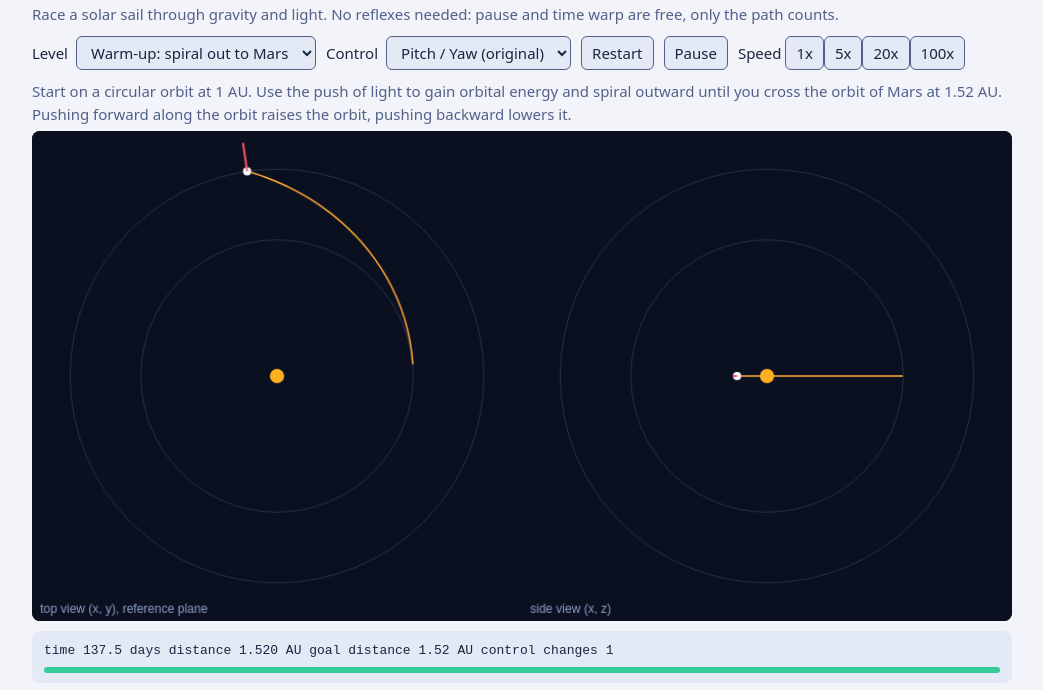
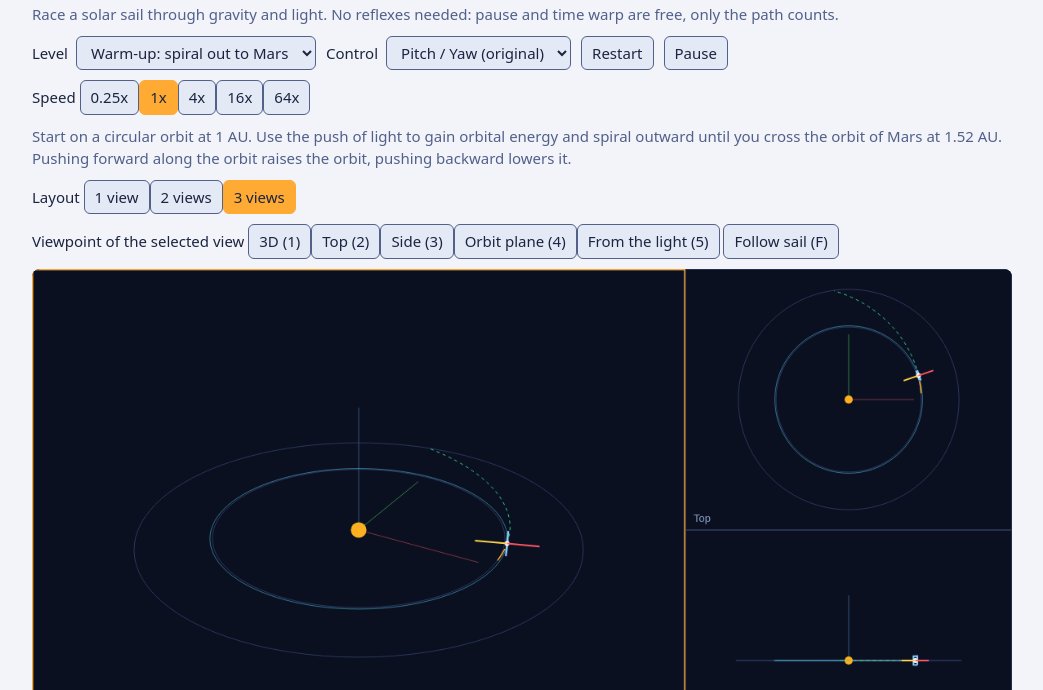
Before and after one commit to shenfan19/solar-sail-race, a plain HTML site: page index.html in a window 1280 px wide. Shown: the part 52-742 px from the top of the page, without its empty margins (118-1161 px from the left). Drawn offline with Linux system fonts and the light colour scheme.

Commit message:
3D views with layouts and viewpoint presets, real-time speed per level

```diff
--- a/index.html
+++ b/index.html
@@ -18,6 +18,8 @@
   input[type=range] { width:200px; }
   button, select { background:var(--panel); color:var(--text); border:1px solid var(--muted); border-radius:6px; padding:5px 10px; font:inherit; cursor:pointer; }
   button:hover { border-color:var(--accent); }
+  button.on { border-color:var(--accent); background:var(--accent); color:#1b2540; }
+  canvas { cursor:grab; }
   #hud { font-family:ui-monospace, monospace; font-size:13px; }
   #barBox { height:6px; background:var(--panel); border-radius:3px; margin-top:6px; overflow:hidden; }
   #bar { height:100%; width:0; background:var(--good); }
@@ -35,11 +37,17 @@
     <button id="restart">Restart</button>
     <button id="pause">Pause</button>
     <span>Speed
-      <button data-warp="1">1x</button><button data-warp="5">5x</button><button data-warp="20">20x</button><button data-warp="100">100x</button>
+      <button data-speed="0.25">0.25x</button><button data-speed="1">1x</button><button data-speed="4">4x</button><button data-speed="16">16x</button><button data-speed="64">64x</button>
     </span>
   </div>
   <p id="story"></p>
-  <canvas id="view" width="960" height="480"></canvas>
+  <div class="row">
+    <span>Layout
+      <button data-layout="one">1 view</button><button data-layout="two">2 views</button><button data-layout="three">3 views</button>
+    </span>
+    <span>Viewpoint of the selected view <span id="presets"></span> <button id="follow">Follow sail (F)</button></span>
+  </div>
+  <canvas id="view" width="1200" height="640"></canvas>
   <div class="card" style="margin-top:10px">
     <div id="hud"></div>
     <div id="barBox"><div id="bar"></div></div>
@@ -50,7 +58,7 @@
     <span style="color:var(--muted)">Arrow keys: up/down first angle, left/right second angle, Shift for 5&deg;, Space to pause</span>
   </div>
   <p id="ctrlHelp"></p>
-  <p>The red line is the sail normal. The green dashed line shows where you go if you change nothing. Switching the control scheme restarts the level and keeps separate best times.</p>
+  <p>3D views: click a view to select it, drag to rotate, wheel to zoom. Keys 1 to 5 jump the selected view to 3D, top, side, orbit plane or the light side, V cycles the layout, F follows the sail, [ and ] change speed. The red line is the sail normal, the yellow line points to the light. The green dashed line shows where you go if you change nothing. Switching the control scheme restarts the level and keeps separate best times.</p>
   <div class="card">
     <div>Personal best: <b id="best"></b></div>
     <div id="result"></div>
@@ -66,6 +74,7 @@
 <script src="js/trig.js"></script>
 <script src="js/controls.js"></script>
 <script src="js/sim.js"></script>
+<script src="js/view3d.js"></script>
 <script src="js/levels.js"></script>
 <script src="js/solutions.js"></script>
 <script src="js/game.js"></script>
--- a/js/game.js
+++ b/js/game.js
@@ -1,16 +1,20 @@
-// Browser front end: input, drawing, replay codes, local best times. All physics lives in sim.js,
-// all control mapping lives in controls.js.
+// Browser front end: input, 3D views, replay codes, local best times. All physics lives in sim.js,
+// all control mapping lives in controls.js, all drawing helpers live in view3d.js.
 (function () {
   'use strict';
-  const Sim = window.SailSim, Levels = window.SailLevels, Controls = window.SailControls, Solutions = window.SailSolutions || {};
+  const Sim = window.SailSim, Levels = window.SailLevels, Controls = window.SailControls, V = window.SailView;
+  const Solutions = window.SailSolutions || {};
   const $ = (id) => document.getElementById(id);
   const canvas = $('view'), ctx = canvas.getContext('2d');
 
-  let level, schemeId = Controls.order[0], scheme, state, keys, warp = 5, paused = false;
+  let level, schemeId = Controls.order[0], scheme, state, keys, paused = false;
+  let speed = 1, tickDebt = 0, lastTime = null;
   let ca = 0, cb = 0;
   let trail = [], predicted = [];
   let ghostTrail = [], ghostState = null, ghost = null, ghostCursor = null; // ghost = {level, control, keys}
   const TRAIL_EVERY = 10;
+  let layout = 'three', active = 0;
+  const vps = [V.makeViewport('iso'), V.makeViewport('top'), V.makeViewport('side')];
 
   // ---- storage helpers (storage may be blocked, the game must work without it) ----
   function bestKey() { return 'sailBest:' + level.id + ':' + schemeId; }
@@ -31,10 +35,11 @@
     state = Sim.createState(level, schemeId);
     ca = scheme.a.start; cb = scheme.b.start;
     keys = [{ t: 0, a: ca, b: cb }];
-    trail = []; predicted = [];
+    trail = []; predicted = []; tickDebt = 0;
     paused = false; $('pause').textContent = 'Pause';
     $('story').textContent = level.story;
     if (!keepResult) { $('result').textContent = ''; $('code').value = ''; }
+    vps.forEach((vp) => { vp.zoom = 1; });
     refreshBest();
     resetGhost();
     configureSliders();
@@ -116,64 +121,90 @@
   }
 
   // ---- drawing ----
-  function panel(ox, oy, size, ax, ay, title) {
-    const span = level.view.span, sc = size / (2 * span);
-    const px = (p) => ox + size / 2 + p[ax] * sc;
-    const py = (p) => oy + size / 2 - p[ay] * sc;
+  function orbitNormal(s) {
+    const hx = s.y * s.vz - s.z * s.vy, hy = s.z * s.vx - s.x * s.vz, hz = s.x * s.vy - s.y * s.vx;
+    const n = Math.hypot(hx, hy, hz) || 1;
+    return [hx / n, hy / n, hz / n];
+  }
+  function lightDir(s) {
+    if (level.light === 'external') return [s.lx, s.ly, s.lz];
+    const r = Math.hypot(s.x, s.y, s.z) || 1;
+    return [s.x / r, s.y / r, s.z / r];
+  }
+
+  function drawViewport(vp, index) {
+    const R = vp.rect, span = level.view.span;
+    const me = [state.x, state.y, state.z];
+    const h = orbitNormal(state), l = lightDir(state);
+    V.updateDynamic(vp, h, l);
+    V.prep(vp, span, vp.follow ? me : [0, 0, 0]);
+
     ctx.save();
-    ctx.beginPath(); ctx.rect(ox, oy, size, size); ctx.clip();
-    ctx.fillStyle = '#0b1020'; ctx.fillRect(ox, oy, size, size);
-    ctx.strokeStyle = '#26324f'; ctx.lineWidth = 1;
-    const ring = level.light === 'central'
+    ctx.beginPath(); ctx.rect(R.x, R.y, R.w, R.h); ctx.clip();
+    ctx.fillStyle = '#0b1020'; ctx.fillRect(R.x, R.y, R.w, R.h);
+
+    // reference plane rings and axes
+    const X = [1, 0, 0], Y = [0, 1, 0], Zv = [0, 0, 1], O = [0, 0, 0];
+    const rings = level.light === 'central'
       ? (level.goal.minInc === undefined ? [1, level.goal.rMin] : [1]) : [level.goal.rMin, 7, level.goal.rMax];
-    ring.forEach((r) => { ctx.beginPath(); ctx.arc(ox + size / 2, oy + size / 2, r * sc, 0, 6.2832); ctx.stroke(); });
-    ctx.fillStyle = level.light === 'central' ? '#ffb020' : '#3a7bd5';
-    ctx.beginPath();
-    ctx.arc(ox + size / 2, oy + size / 2, level.light === 'central' ? 7 : level.bodyRadius * sc, 0, 6.2832);
-    ctx.fill();
-    if (level.light === 'external' && ay === 1) { // planet shadow in the plane view that contains the light
-      const w = level.bodyRadius * sc;
-      ctx.fillStyle = 'rgba(0,0,0,0.45)';
-      ctx.save(); ctx.translate(ox + size / 2, oy + size / 2); ctx.rotate(Math.atan2(-state.ly, state.lx));
-      ctx.fillRect(0, -w, span * 2 * sc, 2 * w); ctx.restore();
+    rings.forEach((r) => V.polyline(ctx, vp, V.circlePoints(O, r, X, Y, 96), '#2b3860', 1));
+    const ax = span * 0.5;
+    V.segment(ctx, vp, O, [ax, 0, 0], '#7a3340', 1);
+    V.segment(ctx, vp, O, [0, ax, 0], '#337a45', 1);
+    V.segment(ctx, vp, O, [0, 0, ax], '#33557a', 1);
+
+    // current orbit plane, shows the tilt against the reference plane
+    const rNow = Math.hypot(me[0], me[1], me[2]);
+    if (rNow > 1e-9) {
+      const e1 = [me[0] / rNow, me[1] / rNow, me[2] / rNow], e2 = V.cross(h, e1);
+      V.polyline(ctx, vp, V.circlePoints(O, rNow, e1, e2, 96), 'rgba(80,200,230,0.55)', 1);
     }
-    const line = (pts, color, width, dash) => {
-      if (pts.length < 2) return;
-      ctx.strokeStyle = color; ctx.lineWidth = width; ctx.setLineDash(dash || []);
-      ctx.beginPath(); ctx.moveTo(px(pts[0]), py(pts[0]));
-      for (let i = 1; i < pts.length; i++) ctx.lineTo(px(pts[i]), py(pts[i]));
-      ctx.stroke(); ctx.setLineDash([]);
-    };
-    line(ghostTrail, '#7a8cff', 1.5);
-    line(trail, '#ffaa33', 1.5);
-    line(predicted, '#33cc99', 1, [4, 4]);
-    const me = [state.x, state.y, state.z];
-    const nrm = Sim.sailNormal(state, ca, cb, {});
-    ctx.fillStyle = '#ffffff';
-    ctx.beginPath(); ctx.arc(px(me), py(me), 4, 0, 6.2832); ctx.fill();
-    const nv = [nrm.x, nrm.y, nrm.z];
-    ctx.strokeStyle = '#ff5566'; ctx.lineWidth = 2;
-    ctx.beginPath(); ctx.moveTo(px(me), py(me));
-    ctx.lineTo(px(me) + nv[ax] * 28, py(me) - nv[ay] * 28); ctx.stroke();
-    if (ghostState) {
-      const g = [ghostState.x, ghostState.y, ghostState.z];
-      ctx.fillStyle = '#7a8cff'; ctx.beginPath(); ctx.arc(px(g), py(g), 3, 0, 6.2832); ctx.fill();
+
+    // central body and planet shadow
+    if (level.light === 'central') V.disc(ctx, vp, O, span * 0.03, '#ffb020', 5);
+    else {
+      V.disc(ctx, vp, O, level.bodyRadius, '#3a7bd5', 4);
+      const lz = [l[0], l[1], l[2]], p1 = Zv, p2 = V.cross(lz, Zv), len = span * 1.2, b = level.bodyRadius;
+      const c0 = V.circlePoints(O, b, p1, p2, 24), c1 = V.circlePoints(V.add(O, lz, len), b, p1, p2, 24);
+      V.polyline(ctx, vp, c0, 'rgba(160,160,200,0.5)', 1);
+      V.polyline(ctx, vp, c1, 'rgba(160,160,200,0.25)', 1);
+      for (let i = 0; i < 24; i += 6) V.segment(ctx, vp, c0[i], c1[i], 'rgba(160,160,200,0.25)', 1);
     }
-    if (level.light === 'external' && ay === 1) { // sun direction marker
-      ctx.strokeStyle = '#ffb020'; ctx.lineWidth = 3;
-      ctx.beginPath(); ctx.moveTo(ox + 40 - state.lx * 24, oy + 40 + state.ly * 24);
-      ctx.lineTo(ox + 40 + state.lx * 24, oy + 40 - state.ly * 24); ctx.stroke();
-      ctx.fillStyle = '#ffb020'; ctx.font = '11px sans-serif'; ctx.fillText('light', ox + 24, oy + 76);
-    }
-    ctx.fillStyle = '#8ea0c8'; ctx.font = '12px sans-serif'; ctx.fillText(title, ox + 8, oy + size - 8);
+
+    V.polyline(ctx, vp, ghostTrail, '#7a8cff', 1.5);
+    V.polyline(ctx, vp, trail, '#ffaa33', 1.5);
+    V.polyline(ctx, vp, predicted, '#33cc99', 1, [4, 4]);
+    if (ghostState) V.disc(ctx, vp, [ghostState.x, ghostState.y, ghostState.z], span * 0.01, '#7a8cff', 3);
+
+    // the sail: a small square facing along its normal, a red normal arrow and a yellow arrow toward the light
+    const nrm = Sim.sailNormal(state, ca, cb, {}), n = [nrm.x, nrm.y, nrm.z];
+    const ref = Math.abs(n[2]) < 0.9 ? Zv : X;
+    const s1 = V.norm(V.cross(n, ref)), s2 = V.cross(n, s1), q = span * 0.035;
+    const corners = [[1, 1], [1, -1], [-1, -1], [-1, 1], [1, 1]].map((c) => V.add(V.add(me, s1, c[0] * q), s2, c[1] * q));
+    V.polyline(ctx, vp, corners, '#88ccff', 2);
+    V.disc(ctx, vp, me, span * 0.008, '#ffffff', 3);
+    V.segment(ctx, vp, me, V.add(me, n, span * 0.12), '#ff5566', 2);
+    V.segment(ctx, vp, me, V.add(me, l, -span * 0.12), '#ffd34d', 2);
+
+    // label and active frame
+    ctx.fillStyle = '#8ea0c8'; ctx.font = '13px sans-serif';
+    const preset = V.PRESETS.find((p) => p.id === vp.mode);
+    ctx.fillText((preset ? preset.name : 'Free') + (vp.follow ? ', follows the sail' : ''), R.x + 10, R.y + R.h - 10);
     ctx.restore();
+    ctx.strokeStyle = index === active ? '#ffaa33' : '#26324f'; ctx.lineWidth = index === active ? 2 : 1;
+    ctx.strokeRect(R.x + 0.5, R.y + 0.5, R.w - 1, R.h - 1);
+  }
+
+  function layoutViewports() {
+    const rects = V.LAYOUTS[layout], W = canvas.width, H = canvas.height;
+    rects.forEach((r, i) => { vps[i].rect = { x: r[0] * W, y: r[1] * H, w: r[2] * W, h: r[3] * H }; });
+    if (active >= rects.length) active = 0;
   }
 
   function draw() {
-    const h = canvas.height;
-    ctx.clearRect(0, 0, canvas.width, h);
-    panel(0, 0, h, 0, 1, 'top view (x, y), reference plane');
-    panel(h, 0, h, 0, 2, 'side view (x, z)');
+    layoutViewports();
+    ctx.clearRect(0, 0, canvas.width, canvas.height);
+    for (let i = 0; i < V.LAYOUTS[layout].length; i++) drawViewport(vps[i], i);
     const r = Math.sqrt(state.x * state.x + state.y * state.y + state.z * state.z);
     let goalText, progress;
     if (level.goal.minInc !== undefined) {
@@ -191,11 +222,19 @@
     $('bar').style.width = Math.max(0, Math.min(100, progress * 100)) + '%';
   }
 
-  function frame() {
-    if (!paused) {
-      for (let i = 0; i < warp && !state.done; i++) tickOnce();
-      predict();
+  // Simulation speed is in real time: level.view.rate simulated time units per second at 1x, times the speed button.
+  function frame(now) {
+    if (lastTime === null) lastTime = now;
+    const dtReal = Math.min(0.1, (now - lastTime) / 1000);
+    lastTime = now;
+    if (!paused && !state.done) {
+      tickDebt += dtReal * speed * level.view.rate / level.dt;
+      let n = Math.floor(tickDebt);
+      tickDebt -= n;
+      if (n > 4000) n = 4000;
+      for (let i = 0; i < n && !state.done; i++) tickOnce();
     }
+    predict();
     draw();
     requestAnimationFrame(frame);
   }
@@ -210,15 +249,76 @@
   $('pause').addEventListener('click', () => { if (!state.done) paused = !paused; $('pause').textContent = paused ? 'Resume' : 'Pause'; });
   $('ca').addEventListener('input', (e) => setControl(+e.target.value, cb));
   $('cb').addEventListener('input', (e) => setControl(ca, +e.target.value));
-  document.querySelectorAll('[data-warp]').forEach((b) => b.addEventListener('click', () => { warp = +b.dataset.warp; }));
+
+  function setSpeed(s) {
+    speed = s;
+    document.querySelectorAll('[data-speed]').forEach((b) => b.classList.toggle('on', +b.dataset.speed === s));
+  }
+  document.querySelectorAll('[data-speed]').forEach((b) => b.addEventListener('click', () => setSpeed(+b.dataset.speed)));
+  setSpeed(1);
+
+  function setLayout(name) {
+    layout = name;
+    document.querySelectorAll('[data-layout]').forEach((b) => b.classList.toggle('on', b.dataset.layout === name));
+  }
+  document.querySelectorAll('[data-layout]').forEach((b) => b.addEventListener('click', () => setLayout(b.dataset.layout)));
+  setLayout('three');
+
+  const presetBox = $('presets');
+  V.PRESETS.forEach((p) => {
+    const b = document.createElement('button');
+    b.textContent = p.name + ' (' + p.key + ')'; b.dataset.preset = p.id;
+    b.addEventListener('click', () => V.applyPreset(vps[active], p.id));
+    presetBox.appendChild(b);
+  });
+  $('follow').addEventListener('click', () => { vps[active].follow = !vps[active].follow; });
+
+  // mouse: click selects a viewport, drag rotates it, wheel zooms it
+  function viewportAt(e) {
+    const b = canvas.getBoundingClientRect(), k = canvas.width / b.width;
+    const x = (e.clientX - b.left) * k, y = (e.clientY - b.top) * k;
+    for (let i = 0; i < V.LAYOUTS[layout].length; i++) {
+      const R = vps[i].rect;
+      if (x >= R.x && x < R.x + R.w && y >= R.y && y < R.y + R.h) return i;
+    }
+    return -1;
+  }
+  let drag = null;
+  canvas.addEventListener('mousedown', (e) => {
+    const i = viewportAt(e);
+    if (i < 0) return;
+    active = i; drag = { x: e.clientX, y: e.clientY };
+  });
+  window.addEventListener('mouseup', () => { drag = null; });
+  window.addEventListener('mousemove', (e) => {
+    if (!drag) return;
+    const vp = vps[active];
+    vp.mode = 'free';
+    vp.az -= (e.clientX - drag.x) * 0.5;
+    vp.el = Math.max(-90, Math.min(90, vp.el + (e.clientY - drag.y) * 0.5));
+    drag.x = e.clientX; drag.y = e.clientY;
+  });
+  canvas.addEventListener('wheel', (e) => {
+    const i = viewportAt(e);
+    if (i < 0) return;
+    e.preventDefault();
+    vps[i].zoom = Math.max(0.15, Math.min(40, vps[i].zoom * (e.deltaY < 0 ? 1.15 : 1 / 1.15)));
+  }, { passive: false });
+
   window.addEventListener('keydown', (e) => {
     if (e.target && (e.target.tagName === 'TEXTAREA' || e.target.tagName === 'SELECT')) return;
     const step = e.shiftKey ? 5 : 1;
+    const pre = V.PRESETS.find((p) => p.key === e.key);
     if (e.key === 'ArrowUp') setControl(ca + step, cb);
     else if (e.key === 'ArrowDown') setControl(ca - step, cb);
     else if (e.key === 'ArrowLeft') setControl(ca, cb - step);
     else if (e.key === 'ArrowRight') setControl(ca, cb + step);
     else if (e.key === ' ') { $('pause').click(); }
+    else if (pre) V.applyPreset(vps[active], pre.id);
+    else if (e.key === 'v' || e.key === 'V') { const o = ['one', 'two', 'three']; setLayout(o[(o.indexOf(layout) + 1) % 3]); }
+    else if (e.key === 'f' || e.key === 'F') $('follow').click();
+    else if (e.key === '[') setSpeed(Math.max(0.25, speed / 4));
+    else if (e.key === ']') setSpeed(Math.min(64, speed * 4));
     else return;
     e.preventDefault();
   });
@@ -243,6 +343,13 @@
   $('ghostClear').addEventListener('click', () => { ghost = null; startLevel(level.id); });
   $('copy').addEventListener('click', () => { $('code').select(); try { document.execCommand('copy'); } catch (e) { /* ignore */ } });
 
-  startLevel(Levels[0].id);
+  // optional deep link, for example index.html#level=earth-polar&control=cone-clock&layout=one
+  const hash = {};
+  location.hash.replace(/^#/, '').split('&').forEach((kv) => { const p = kv.split('='); if (p[0]) hash[p[0]] = p[1]; });
+  if (hash.control && Controls.registry[hash.control]) { schemeId = hash.control; csel.value = schemeId; }
+  if (hash.layout && V.LAYOUTS[hash.layout]) setLayout(hash.layout);
+  const first = Levels.find((l) => l.id === hash.level) || Levels[0];
+  sel.value = first.id;
+  startLevel(first.id);
   requestAnimationFrame(frame);
 })();
--- a/js/levels.js
+++ b/js/levels.js
@@ -1,5 +1,6 @@
 // Level definitions. All numbers are data; the simulation core contains none.
 // Heliocentric levels: length AU, time day, mu in AU^3/day^2, sail acceleration = beta * mu / r^2 * cos^2(cone).
+// view.rate: simulated time units per real second at speed 1x.
 // Planet levels: length Earth radius, time hour, mu in R^3/h^2, sail acceleration is constant (light is far away).
 (function (root) {
   'use strict';
@@ -18,7 +19,7 @@
       fail: { rMin: 0.2, rMax: 2.5 },
       maxTicks: 20000,
       autopilot: { law: 'spiral', cone: 35 },
-      view: { span: 1.8 }
+      view: { span: 1.8, rate: 4 }
     },
     {
       id: 'sun-polar',
@@ -34,7 +35,7 @@
       fail: { rMin: 0.1, rMax: 2.5 },
       maxTicks: 20000,
       autopilot: { law: 'incline', cone: 35 },
-      view: { span: 1.6 }
+      view: { span: 1.6, rate: 10 }
     },
     {
       id: 'earth-polar',
@@ -54,7 +55,7 @@
       fail: { rMin: 1.2, rMax: 20 },
       maxTicks: 200000,
       autopilot: { law: 'incline', cone: 35 },
-      view: { span: 16 }
+      view: { span: 16, rate: 8 }
     }
   ];
   if (typeof module !== 'undefined' && module.exports) module.exports = levels; else root.SailLevels = levels;
--- /dev/null
+++ b/js/view3d.js
@@ -0,0 +1,103 @@
+// Small dependency free 3D drawing on a 2D canvas: orbit camera, perspective projection, preset viewpoints,
+// several viewports on one canvas. Drawing only; nothing here touches the simulation.
+(function (root) {
+  'use strict';
+  const D2R = Math.PI / 180;
+
+  const PRESETS = [
+    { id: 'iso', name: '3D', key: '1', az: -60, el: 28, follow: false },
+    { id: 'top', name: 'Top', key: '2', az: -90, el: 90, follow: false },
+    { id: 'side', name: 'Side', key: '3', az: -90, el: 0, follow: false },
+    { id: 'plane', name: 'Orbit plane', key: '4', dynamic: true, follow: false },
+    { id: 'light', name: 'From the light', key: '5', dynamic: true, follow: true }
+  ];
+
+  const LAYOUTS = {
+    one: [[0, 0, 1, 1]],
+    two: [[0, 0, 0.5, 1], [0.5, 0, 0.5, 1]],
+    three: [[0, 0, 2 / 3, 1], [2 / 3, 0, 1 / 3, 0.5], [2 / 3, 0.5, 1 / 3, 0.5]]
+  };
+
+  function makeViewport(presetId) {
+    const vp = { rect: { x: 0, y: 0, w: 1, h: 1 }, mode: 'iso', az: -60, el: 28, zoom: 1, follow: false };
+    applyPreset(vp, presetId);
+    return vp;
+  }
+
+  function applyPreset(vp, presetId) {
+    const p = PRESETS.find((q) => q.id === presetId) || PRESETS[0];
+    vp.mode = p.id; vp.follow = p.follow;
+    if (!p.dynamic) { vp.az = p.az; vp.el = p.el; }
+  }
+
+  // Dynamic presets follow the simulation: the orbit plane view looks along the orbit normal,
+  // the light view sits on the light source side and looks at the craft.
+  function updateDynamic(vp, h, l) {
+    let d = null;
+    if (vp.mode === 'plane') d = h; else if (vp.mode === 'light') d = [-l[0], -l[1], -l[2]];
+    if (!d) return;
+    vp.el = Math.asin(Math.max(-1, Math.min(1, d[2]))) / D2R;
+    vp.az = Math.atan2(d[1], d[0]) / D2R;
+  }
+
+  function prep(vp, span, target) {
+    const az = vp.az * D2R, el = vp.el * D2R, ce = Math.cos(el), se = Math.sin(el);
+    vp.cam = {
+      r: [-Math.sin(az), Math.cos(az), 0],
+      u: [-se * Math.cos(az), -se * Math.sin(az), ce],
+      c: [ce * Math.cos(az), ce * Math.sin(az), se],
+      t: target, D: 4 * span / vp.zoom,
+      scale: Math.min(vp.rect.w, vp.rect.h) / (2 * span / vp.zoom)
+    };
+  }
+
+  // returns [screenX, screenY, perspective factor] or null when behind the camera
+  function project(vp, p) {
+    const c = vp.cam, dx = p[0] - c.t[0], dy = p[1] - c.t[1], dz = p[2] - c.t[2];
+    const sx = dx * c.r[0] + dy * c.r[1] + dz * c.r[2];
+    const sy = dx * c.u[0] + dy * c.u[1] + dz * c.u[2];
+    const w = dx * c.c[0] + dy * c.c[1] + dz * c.c[2];
+    const den = c.D - w;
+    if (den < 0.1 * c.D) return null;
+    const f = c.D / den;
+    return [vp.rect.x + vp.rect.w / 2 + sx * f * c.scale, vp.rect.y + vp.rect.h / 2 - sy * f * c.scale, f];
+  }
+
+  function polyline(ctx, vp, pts, color, width, dash) {
+    if (pts.length < 2) return;
+    ctx.strokeStyle = color; ctx.lineWidth = width; ctx.setLineDash(dash || []);
+    ctx.beginPath();
+    let pen = false;
+    for (let i = 0; i < pts.length; i++) {
+      const q = project(vp, pts[i]);
+      if (!q) { pen = false; continue; }
+      if (pen) ctx.lineTo(q[0], q[1]); else { ctx.moveTo(q[0], q[1]); pen = true; }
+    }
+    ctx.stroke(); ctx.setLineDash([]);
+  }
+
+  function segment(ctx, vp, a, b, color, width) { polyline(ctx, vp, [a, b], color, width); }
+
+  function disc(ctx, vp, p, worldRadius, color, minPx) {
+    const q = project(vp, p);
+    if (!q) return;
+    ctx.fillStyle = color;
+    ctx.beginPath(); ctx.arc(q[0], q[1], Math.max(minPx || 2, worldRadius * vp.cam.scale * q[2]), 0, 6.2832); ctx.fill();
+  }
+
+  // circle of given radius around `center`, spanned by unit vectors e1 and e2
+  function circlePoints(center, radius, e1, e2, n) {
+    const pts = [];
+    for (let i = 0; i <= n; i++) {
+      const a = i / n * 6.283185307179586, c = Math.cos(a) * radius, s = Math.sin(a) * radius;
+      pts.push([center[0] + c * e1[0] + s * e2[0], center[1] + c * e1[1] + s * e2[1], center[2] + c * e1[2] + s * e2[2]]);
+    }
+    return pts;
+  }
+
+  function cross(a, b) { return [a[1] * b[2] - a[2] * b[1], a[2] * b[0] - a[0] * b[2], a[0] * b[1] - a[1] * b[0]]; }
+  function norm(a) { const n = Math.hypot(a[0], a[1], a[2]) || 1; return [a[0] / n, a[1] / n, a[2] / n]; }
+  function add(a, b, k) { return [a[0] + b[0] * k, a[1] + b[1] * k, a[2] + b[2] * k]; }
+
+  root.SailView = { PRESETS, LAYOUTS, makeViewport, applyPreset, updateDynamic, prep, project, polyline, segment, disc, circlePoints, cross, norm, add };
+})(typeof window !== 'undefined' ? window : globalThis);
```
Also changed, not shown: 1 other file.
